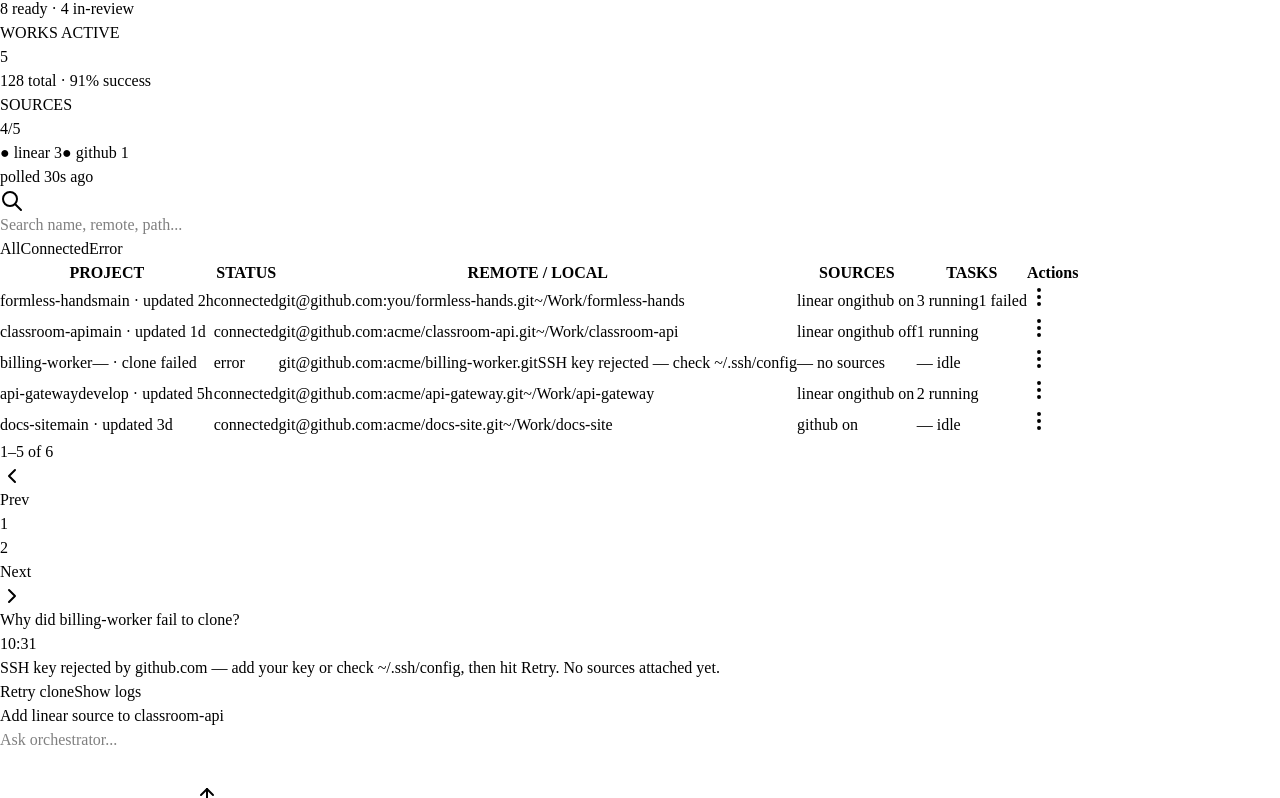
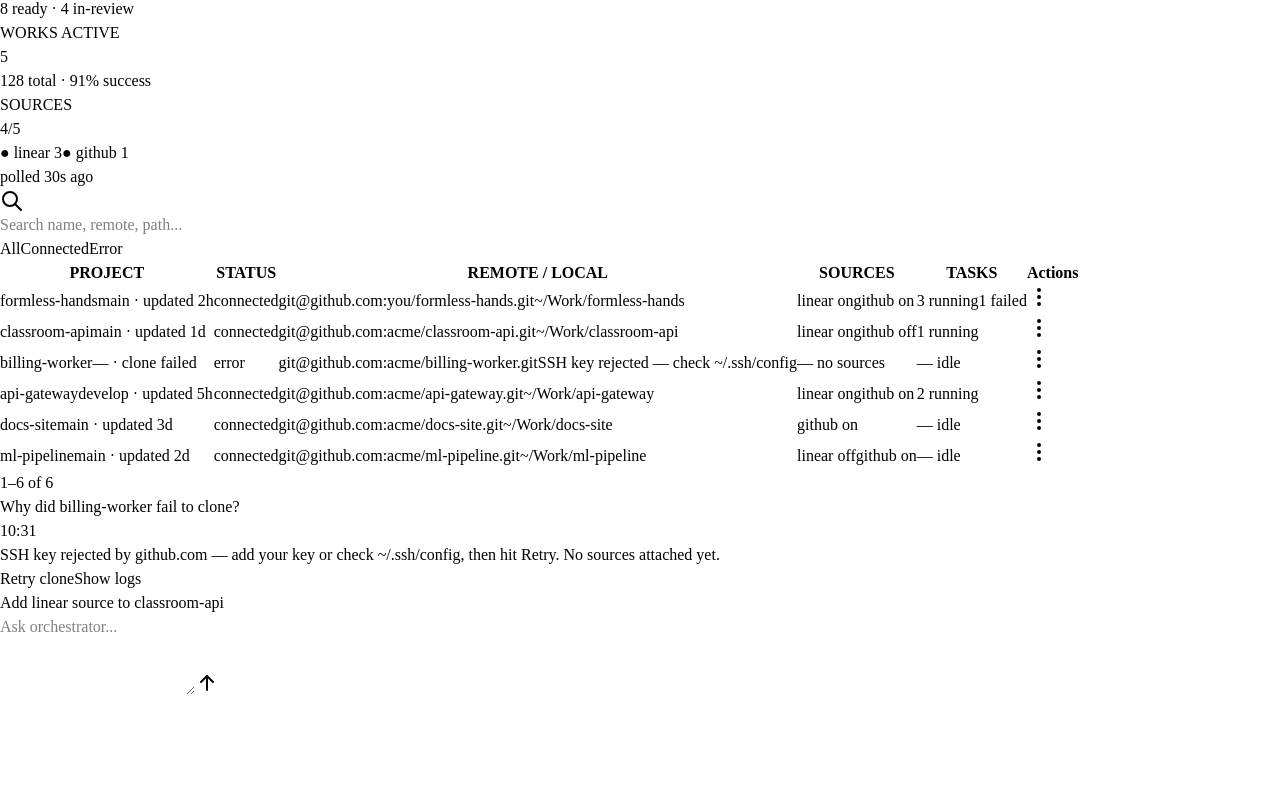
Before and after one commit to michaelhpet/formless-hands, a React (Vite) app in the folder gui/: page / in a window 1280 px wide. Shown: the part 387-1185 px from the top of the page. After the commit the page ends 1089 px from the top, so only its background shows below. Built offline with nearby package versions, Linux system fonts and the light colour scheme.

Commit message:
feat: show 10 rows per page in all tables

```diff
--- a/gui/src/pages/home/projects-table.tsx
+++ b/gui/src/pages/home/projects-table.tsx
@@ -159,7 +159,7 @@
 
 type StatusFilter = "all" | ProjectStatus;
 
-const PAGE_SIZE = 5;
+const PAGE_SIZE = 10;
 
 function SourcesCell({ sources }: { sources: ProjectSource[] }) {
 	if (sources.length === 0) {
--- a/gui/src/pages/project/tasks/tasks-table-view.tsx
+++ b/gui/src/pages/project/tasks/tasks-table-view.tsx
@@ -28,7 +28,7 @@
 import { PriorityLabel, TaskStatusMark } from "./task-utils";
 import type { Task } from "./tasks-data";
 
-const PAGE_SIZE = 8;
+const PAGE_SIZE = 10;
 
 function TaskRowMenu({ task }: { task: Task }) {
 	const copy = async (text: string) => {
--- a/gui/src/pages/project/works/works-table-view.tsx
+++ b/gui/src/pages/project/works/works-table-view.tsx
@@ -28,7 +28,7 @@
 } from "@/components/ui/table";
 import type { Work } from "./works-data";
 
-const PAGE_SIZE = 8;
+const PAGE_SIZE = 10;
 
 function WorkRowMenu({ work }: { work: Work }) {
 	const copy = async (text: string) => {
```
